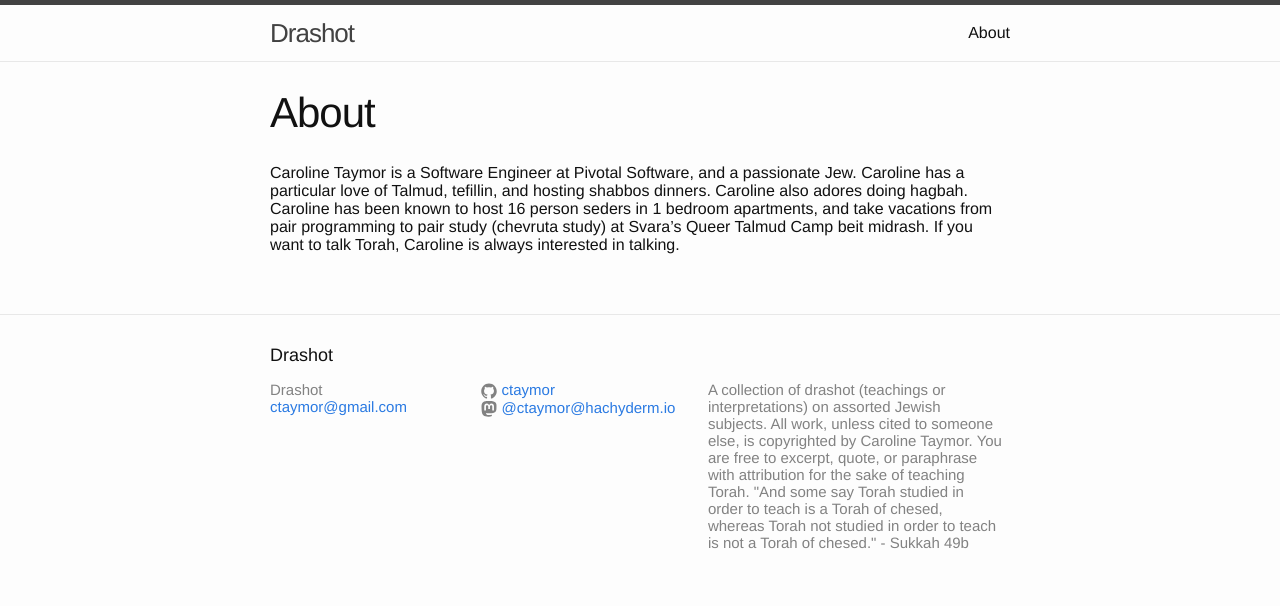
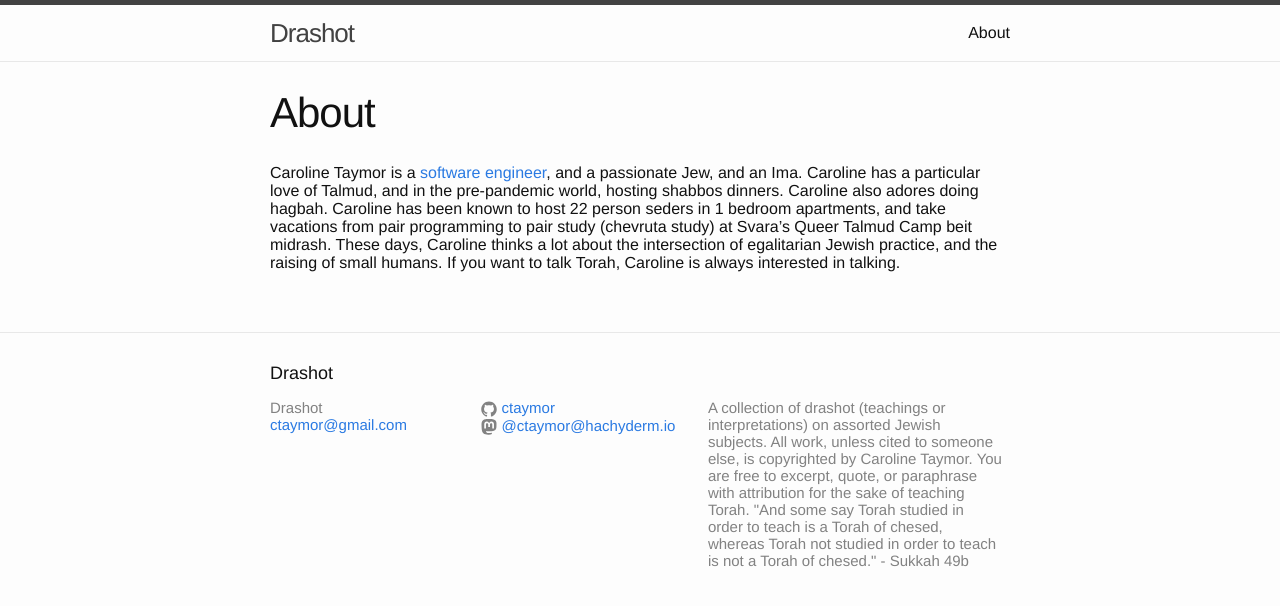
Before and after one commit to ctaymor/drashot_blog, a Jekyll site: the page built from about.md, in a window 1280 px wide. Shown: the top 606 px of the page. Built offline with Jekyll 4.4.1, drawn with Linux system fonts in a browser that asks for light colours.

Commit message:
Update about page

```diff
--- a/about.md
+++ b/about.md
@@ -4,4 +4,4 @@ title: About
 permalink: /about/
 ---
 
-Caroline Taymor is a Software Engineer at Pivotal Software, and a passionate Jew. Caroline has a particular love of Talmud, tefillin, and hosting shabbos dinners. Caroline also adores doing hagbah. Caroline has been known to host 16 person seders in 1 bedroom apartments, and take vacations from pair programming to pair study (chevruta study) at Svara's Queer Talmud Camp beit midrash. If you want to talk Torah, Caroline is always interested in talking.
+Caroline Taymor is a [software engineer](https://tech.taymor.io), and a passionate Jew, and an Ima. Caroline has a particular love of Talmud, and in the pre-pandemic world, hosting shabbos dinners. Caroline also adores doing hagbah. Caroline has been known to host 22 person seders in 1 bedroom apartments, and take vacations from pair programming to pair study (chevruta study) at Svara's Queer Talmud Camp beit midrash. These days, Caroline thinks a lot about the intersection of egalitarian Jewish practice, and the raising of small humans. If you want to talk Torah, Caroline is always interested in talking.
```
